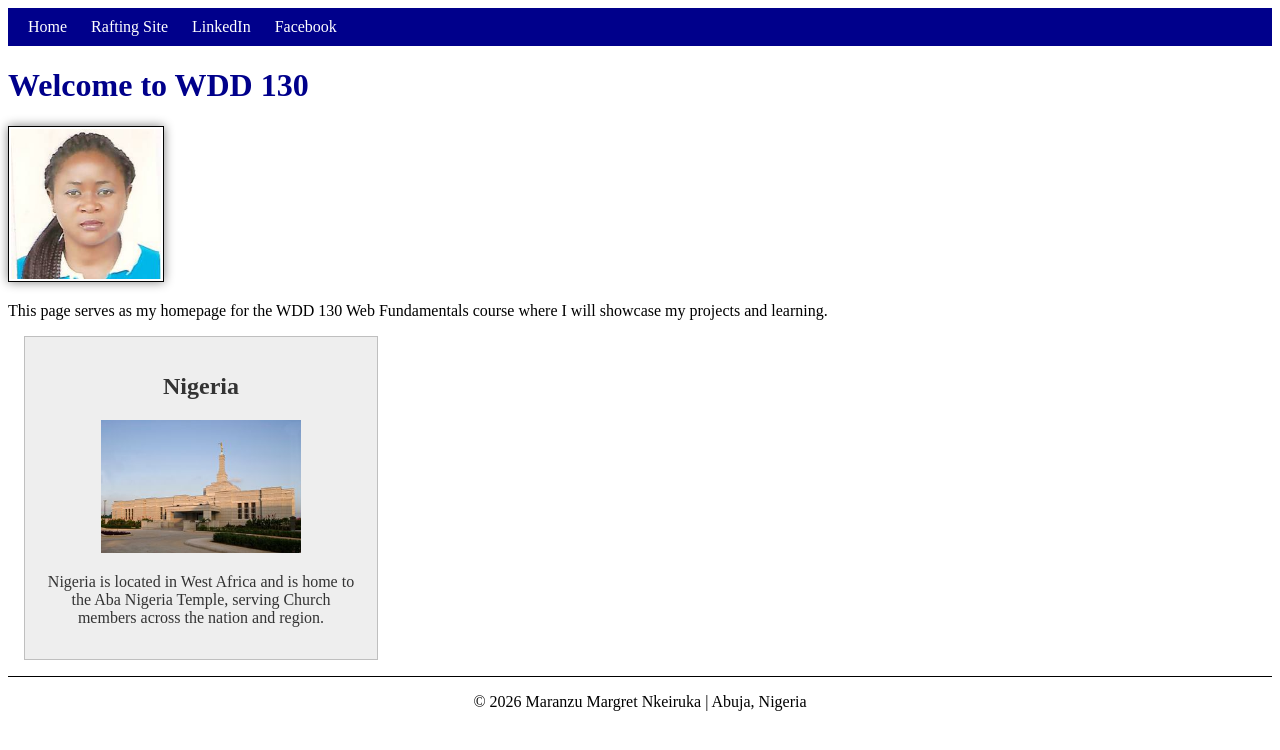
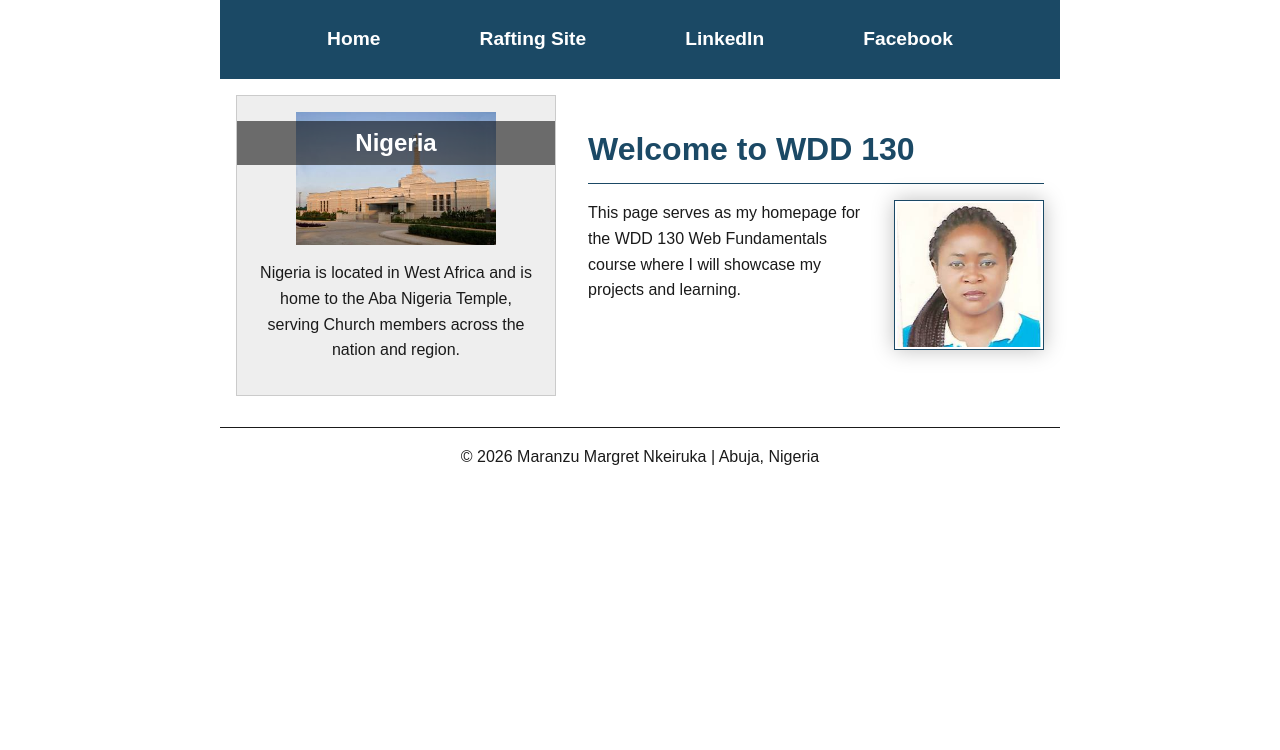
Before and after one commit to maranke247/wdd130, a plain HTML site: page index.html in a window 1280 px wide. Drawn offline with Linux system fonts and the light colour scheme; files whose address does not match are found by name.

Commit message:
Refactor CSS styles for improved layout and design
Updated styles for various elements including navigation, body, and layout. Improved color scheme and padding for better aesthetics.

```diff
--- a/styles/styles.css
+++ b/styles/styles.css
@@ -1,62 +1,108 @@
-CSS * {
+* {
+  margin: 0;
+  padding: 0;
   box-sizing: border-box;
 }
 
-/* Dark blue navigation bar */
-nav {
-    background-color: darkblue;
-    padding: 10px;
+body {
+  font-family: Arial, Helvetica, sans-serif;
+  line-height: 1.6;
+  color: #1a1a1a;
 }
 
-/* White text for navigation links */
-nav a {
-    color: white;
-    padding: 10px;
-    text-decoration: none;
+header, .grid, footer {
+  max-width: 840px;
+  margin: 0 auto;
 }
 
-/* Dark blue main heading */
+/* Horizontal Flexbox Navigation */
+nav {
+  background-color: #1b4965;
+  padding: 1rem;
+  display: flex;
+  justify-content: space-evenly;
+  align-items: center;
+}
+
+nav a {
+  display: block;
+  padding: 0.5rem;
+  text-decoration: none;
+  font-size: 1.2rem;
+  font-weight: 700;
+  color: #ffffff;
+}
+
+nav a:hover {
+  text-decoration: underline;
+}
+
 h1 {
-    color: darkblue;
+  color: #1b4965;
+  border-bottom: 1px solid #1b4965;
+  padding-bottom: 0.5rem;
+  margin-bottom: 1rem;
+}
+
+/* 2-Column Grid Layout (Aside on Left, Main on Right) */
+.grid {
+  display: grid;
+  align-items: center;
 }
 
 main {
-    max-width: 840px;
+  grid-column: 2 / 3;
+  margin: 1rem;
 }
 
-/* Main profile image styling */
 main img {
   width: 150px;
   height: auto;
-    border: 1px solid black;
+  border: 1px solid #1b4965;
   padding: 2px;
-    box-shadow: 0 0 10px gray;
+  box-shadow: 0 0 20px rgba(0, 0, 0, 0.25);
+  float: right;
+  margin: 0 0 1rem 1rem;
 }
 
 p {
   padding: 0;
+  margin-bottom: 1rem;
 }
 
-/* Light gray sidebar box for Nigeria details */
 aside {
   width: 20rem;
+  position: relative;
+  grid-column: 1 / 2;
+  grid-row: 1 / 2;
   margin: 1rem;
-    border: 1px solid rgb(0 0 0 / 0.2);
+  border: 1px solid rgba(0, 0, 0, 0.15);
   padding: 1rem;
-    background-color: #eee;
-    color: #333;
+  background-color: #eeeeee;
+  color: #1a1a1a;
   text-align: center;
 }
 
-/* Temple image inside sidebar */
 aside img {
   width: 200px;
   height: auto;
+  margin-bottom: 0.5rem;
 }
 
-/* Footer border line and layout */
+aside h2 {
+  position: absolute;
+  top: 25px;
+  left: 0;
+  right: 0;
+  text-align: center;
+  color: #ffffff;
+  background-color: rgba(0, 0, 0, 0.55);
+  padding: 0.2rem 0;
+}
+
 footer {
   margin-top: 15px;
-    border-top: 1px solid #000;
+  border-top: 1px solid #1a1a1a;
   text-align: center;
+  padding: 1rem;
 }
```
Lines whose indentation alone changed are shown as unchanged.
